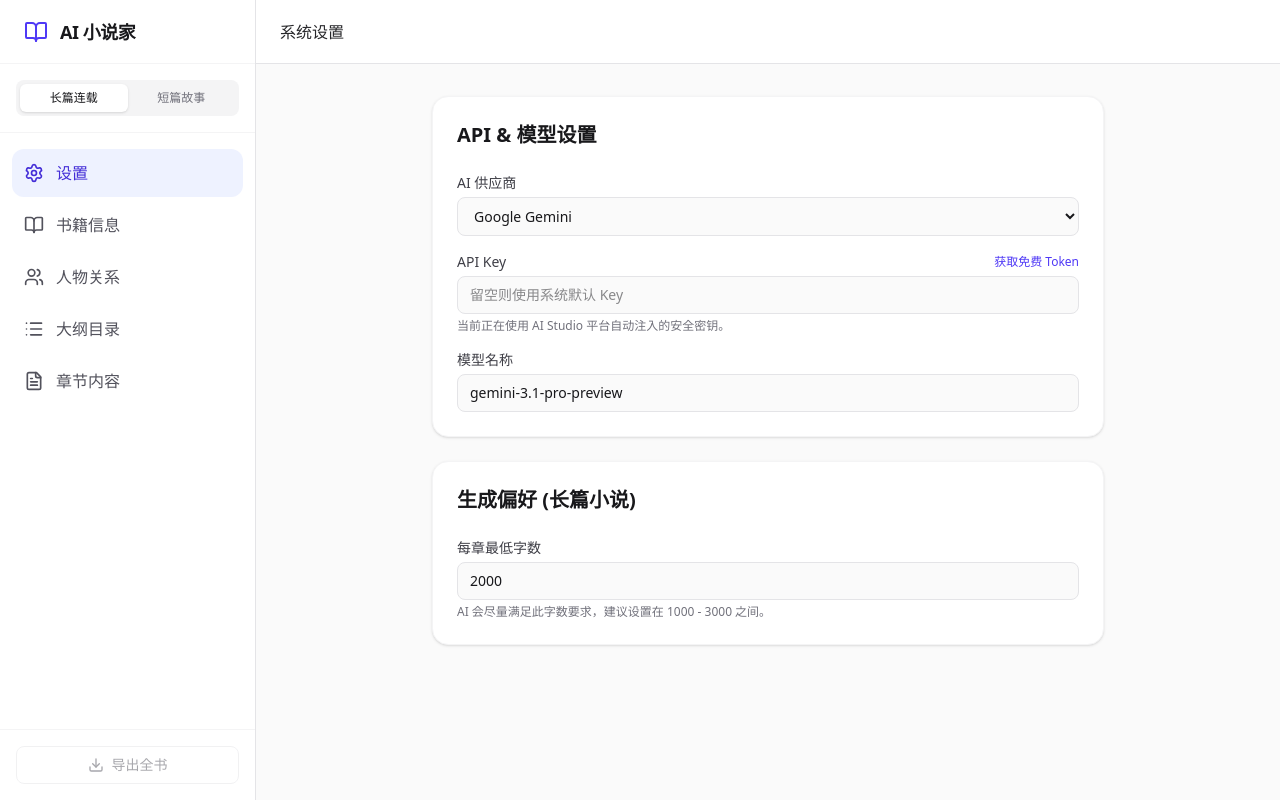
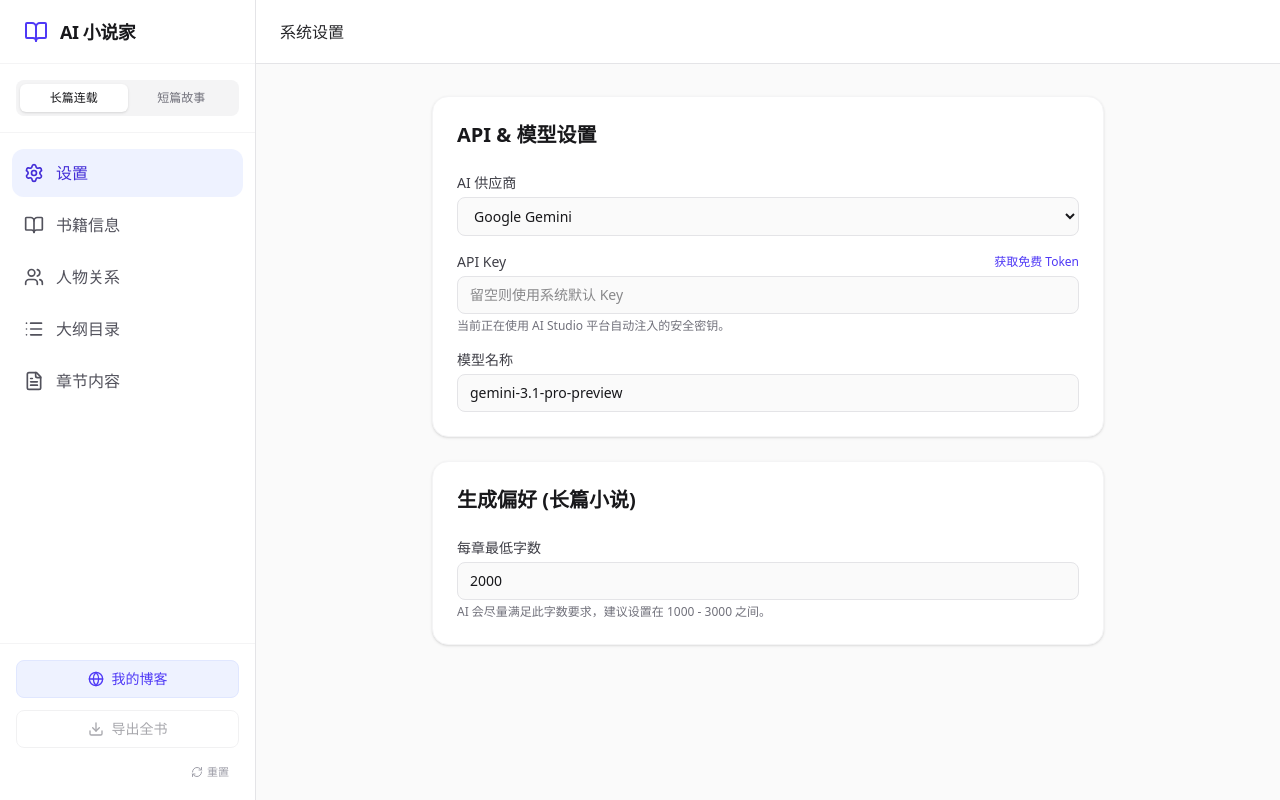
Before and after one commit to sqdft/ainovel2, a React (Vite) app: page / in a window 1280 px wide. Built offline with nearby package versions, Linux system fonts and the light colour scheme.

Commit message:
增加缓存机制

```diff
--- a/index.html
+++ b/index.html
@@ -3,7 +3,7 @@
   <head>
     <meta charset="UTF-8" />
     <meta name="viewport" content="width=device-width, initial-scale=1.0" />
-    <title>小羊老师的小说生成器</title>
+    <title>My Google AI Studio App</title>
   </head>
   <body>
     <div id="root"></div>
--- a/src/App.tsx
+++ b/src/App.tsx
@@ -1,5 +1,5 @@
-import { useState } from 'react';
-import { BookOpen, Settings as SettingsIcon, Users, List, FileText, Download, Loader2, Wand2, Play, Feather, RefreshCw } from 'lucide-react';
+import { useState, useEffect } from 'react';
+import { BookOpen, Settings as SettingsIcon, Users, List, FileText, Download, Loader2, Wand2, Play, Feather, RefreshCw, Globe } from 'lucide-react';
 import { Settings, BookInfo, Character, TOCItem, Provider, ShortStoryInfo } from './types';
 import { generateBookInfo, generateCharacters, generateTOC, generateChapterContent, generateShortStoryContent, generateShortStoryTitles, generateShortStoryOutlineFromTitle } from './services/aiService';
 
@@ -24,14 +24,39 @@ const LENGTHS = [
   { label: '长篇 (300章)', value: 'long', count: 300 },
 ];
 
+function useLocalStorage<T>(key: string, initialValue: T): [T, (value: T | ((val: T) => T)) => void] {
+  const [storedValue, setStoredValue] = useState<T>(() => {
+    try {
+      const item = window.localStorage.getItem(key);
+      return item ? JSON.parse(item) : initialValue;
+    } catch (error) {
+      console.warn('Error reading localStorage', error);
+      return initialValue;
+    }
+  });
+
+  const setValue = (value: T | ((val: T) => T)) => {
+    try {
+      const valueToStore = value instanceof Function ? value(storedValue) : value;
+      setStoredValue(valueToStore);
+      window.localStorage.setItem(key, JSON.stringify(valueToStore));
+    } catch (error) {
+      console.warn('Error setting localStorage', error);
+    }
+  };
+
+  return [storedValue, setValue];
+}
+
 export default function App() {
-  const [mode, setMode] = useState<Mode>('novel');
-  const [activeTab, setActiveTab] = useState<Tab>('settings');
+  const [mode, setMode] = useLocalStorage<Mode>('ai_novel_mode', 'novel');
+  const [activeTab, setActiveTab] = useLocalStorage<Tab>('ai_novel_activeTab', 'settings');
   const [isGenerating, setIsGenerating] = useState(false);
   const [generatingChapterNum, setGeneratingChapterNum] = useState<number | null>(null);
+  const [showResetConfirm, setShowResetConfirm] = useState(false);
 
   // Settings State
-  const [settings, setSettings] = useState<Settings>({
+  const [settings, setSettings] = useLocalStorage<Settings>('ai_novel_settings', {
     provider: 'gemini',
     apiKey: '',
     baseUrl: PROVIDERS['gemini'].baseUrl,
@@ -40,7 +65,7 @@ export default function App() {
   });
 
   // Novel State
-  const [bookInfo, setBookInfo] = useState<BookInfo>({
+  const [bookInfo, setBookInfo] = useLocalStorage<BookInfo>('ai_novel_bookInfo', {
     title: '',
     themes: [NOVEL_THEMES[0]],
     lengthType: 'short',
@@ -48,20 +73,20 @@ export default function App() {
     outline: '',
     worldbuilding: '',
   });
-  const [characters, setCharacters] = useState<Character[]>([]);
-  const [toc, setToc] = useState<TOCItem[]>([]);
-  const [chapters, setChapters] = useState<Record<number, string>>({});
-  const [activeChapterNum, setActiveChapterNum] = useState<number | null>(null);
+  const [characters, setCharacters] = useLocalStorage<Character[]>('ai_novel_characters', []);
+  const [toc, setToc] = useLocalStorage<TOCItem[]>('ai_novel_toc', []);
+  const [chapters, setChapters] = useLocalStorage<Record<number, string>>('ai_novel_chapters', {});
+  const [activeChapterNum, setActiveChapterNum] = useLocalStorage<number | null>('ai_novel_activeChapterNum', null);
 
   // Short Story State
-  const [shortStoryInfo, setShortStoryInfo] = useState<ShortStoryInfo>({
+  const [shortStoryInfo, setShortStoryInfo] = useLocalStorage<ShortStoryInfo>('ai_novel_shortStoryInfo', {
     title: '',
     themes: [SHORT_STORY_THEMES[0]],
     targetWordCount: 10000,
     outline: '',
     content: ''
   });
-  const [shortStoryTitleOptions, setShortStoryTitleOptions] = useState<string[]>([]);
+  const [shortStoryTitleOptions, setShortStoryTitleOptions] = useLocalStorage<string[]>('ai_novel_shortStoryTitleOptions', []);
 
   // Handlers
   const handleProviderChange = (provider: Provider) => {
@@ -800,6 +825,16 @@ export default function App() {
     );
   };
 
+  const handleReset = () => {
+    if (showResetConfirm) {
+      window.localStorage.clear();
+      window.location.reload();
+    } else {
+      setShowResetConfirm(true);
+      setTimeout(() => setShowResetConfirm(false), 3000);
+    }
+  };
+
   const navItems = mode === 'novel'
     ? [
         { id: 'settings', icon: SettingsIcon, label: '设置' },
@@ -857,7 +892,17 @@ export default function App() {
           ))}
         </nav>
 
-        <div className="p-4 border-t border-zinc-100">
+        <div className="p-4 border-t border-zinc-100 space-y-3">
+          <a
+            href="#"
+            target="_blank"
+            rel="noopener noreferrer"
+            className="w-full flex items-center justify-center gap-2 px-4 py-2 text-sm font-medium text-indigo-600 bg-indigo-50 border border-indigo-100 rounded-lg hover:bg-indigo-100 transition-colors"
+          >
+            <Globe className="w-4 h-4" />
+            <span className="hidden md:block">我的博客</span>
+          </a>
+
           <button
             onClick={handleDownload}
             disabled={(mode === 'novel' && Object.keys(chapters).length === 0) || (mode === 'shortStory' && !shortStoryInfo.content)}
@@ -866,6 +911,21 @@ export default function App() {
             <Download className="w-4 h-4" />
             <span className="hidden md:block">导出全书</span>
           </button>
+
+          <div className="flex items-center justify-end px-1 mt-1">
+            <button
+              onClick={handleReset}
+              className={`text-[11px] flex items-center gap-1 px-1.5 py-1 rounded transition-colors ${
+                showResetConfirm
+                  ? 'bg-red-100 text-red-700 font-medium'
+                  : 'text-zinc-400 hover:text-red-600 hover:bg-red-50'
+              }`}
+              title="重置所有数据"
+            >
+              <RefreshCw className={`w-3 h-3 ${showResetConfirm ? 'animate-spin' : ''}`} />
+              <span className="hidden md:block">{showResetConfirm ? '确认?' : '重置'}</span>
+            </button>
+          </div>
         </div>
       </div>
 
```
Also changed, not shown: 1 other file (tests, documents, lock files or other folders).
